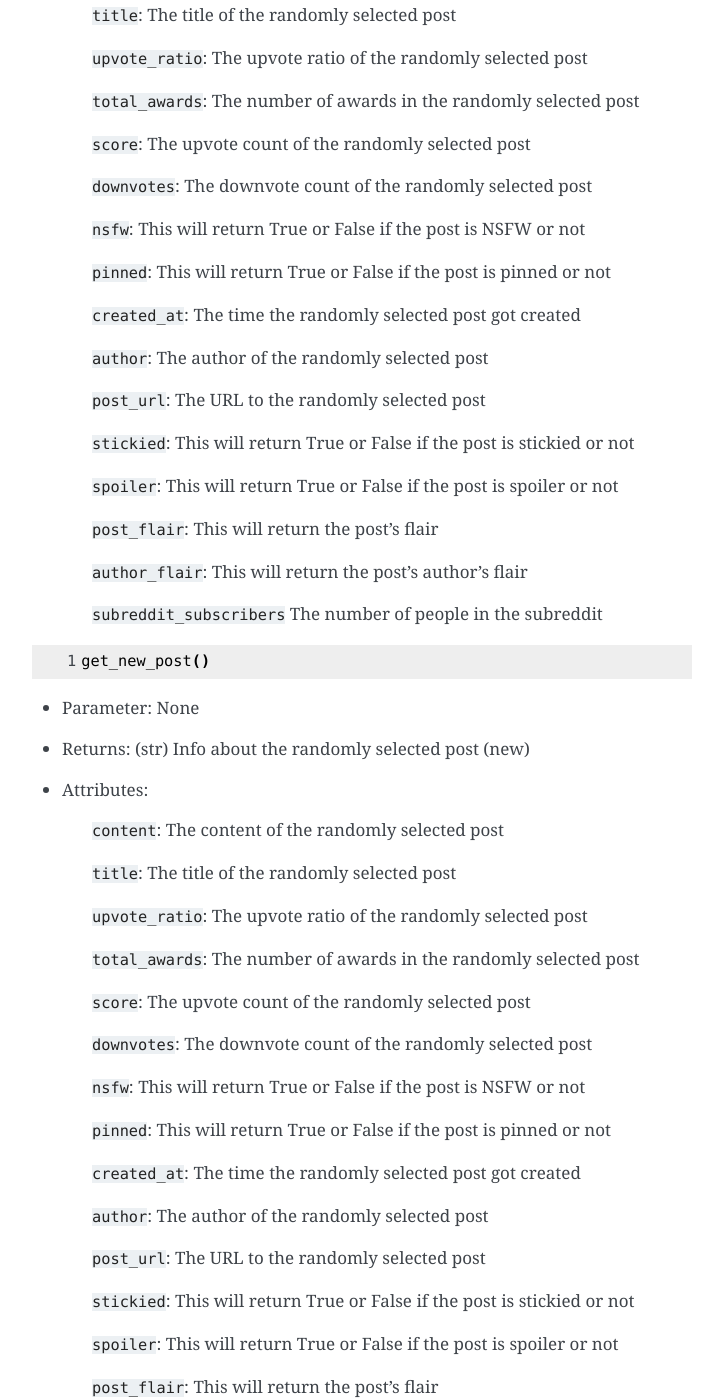
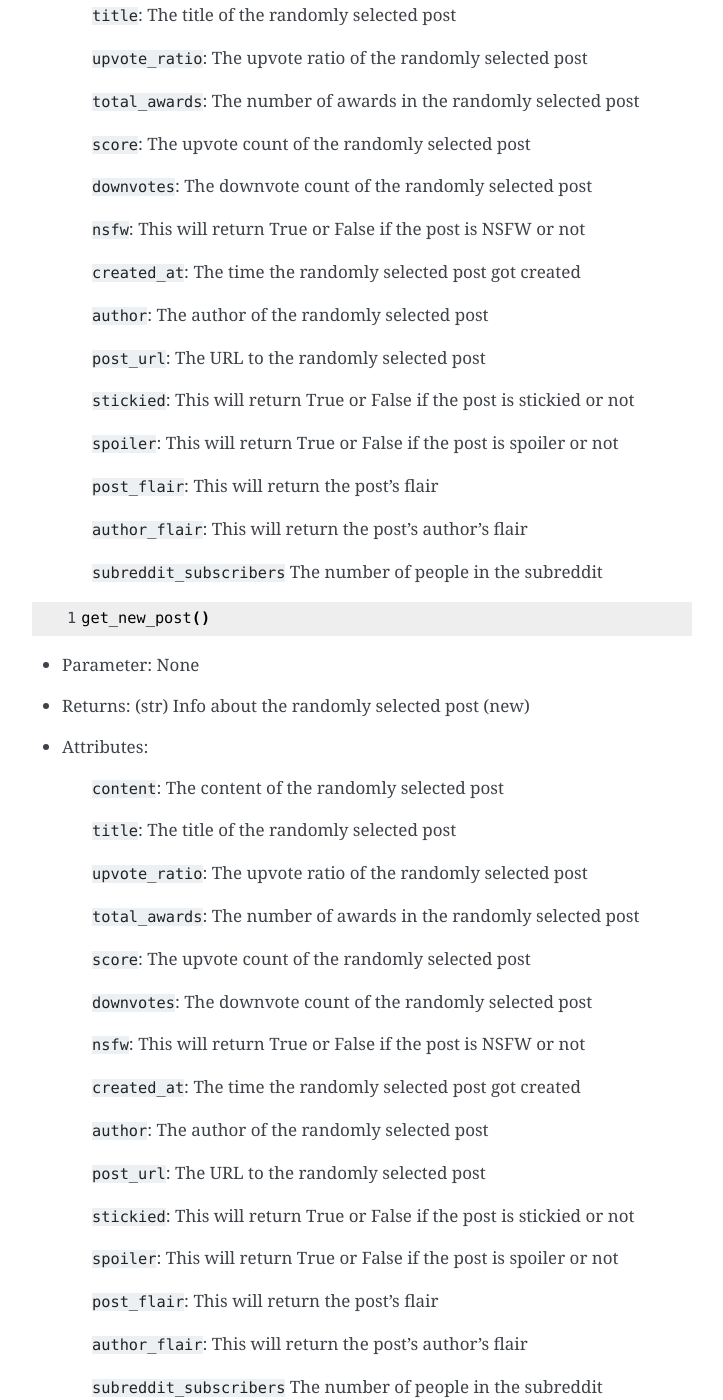
Before and after one commit to mrsrmn/RedditEasy, a Sphinx documentation site: the page built from docs/source/func.rst, in a window 1280 px wide and 1400 px high, scrolled down 958 px. Shown: the whole window, without its empty margins (388-1111 px from the left). Built offline with Sphinx 7.4.7, drawn with Linux system fonts in a browser that asks for light colours; some of the changed text lies outside the part shown.

Commit message:
Docs fixation

```diff
--- a/docs/source/func.rst
+++ b/docs/source/func.rst
@@ -64,8 +64,6 @@ class: Subreddit()
 
    ``nsfw``: This will return True or False if the post is NSFW or not
 
-   ``pinned``: This will return True or False if the post is pinned or not
-
    ``created_at``: The time the randomly selected post got created
 
    ``author``: The author of the randomly selected post
@@ -106,8 +104,6 @@ class: Subreddit()
    ``downvotes``: The downvote count of the randomly selected post
 
    ``nsfw``: This will return True or False if the post is NSFW or not
-
-   ``pinned``: This will return True or False if the post is pinned or not
 
    ``created_at``: The time the randomly selected post got created
 
@@ -151,8 +147,6 @@ class: Subreddit()
    ``downvotes``: The downvote count of the randomly selected post
 
    ``nsfw``: This will return True or False if the post is NSFW or not
-
-   ``pinned``: This will return True or False if the post is pinned or not
 
    ``created_at``: The time the randomly selected post got created
 
@@ -199,8 +193,6 @@ class: User()
 
    ``nsfw``: This will return True or False if the post is NSFW or not
 
-   ``pinned``: This will return True or False if the post is pinned or not
-
    ``created_at``: The time the randomly selected post got created
 
    ``author``: The author of the randomly selected post
@@ -241,8 +233,6 @@ class: User()
    ``downvotes``: The downvote count of the randomly selected post
 
    ``nsfw``: This will return True or False if the post is NSFW or not
-
-   ``pinned``: This will return True or False if the post is pinned or not
 
    ``created_at``: The time the randomly selected post got created
 
@@ -285,8 +275,6 @@ class: User()
 
    ``nsfw``: This will return True or False if the post is NSFW or not
 
-   ``pinned``: This will return True or False if the post is pinned or not
-
    ``created_at``: The time the randomly selected post got created
 
    ``author``: The author of the randomly selected post
```
